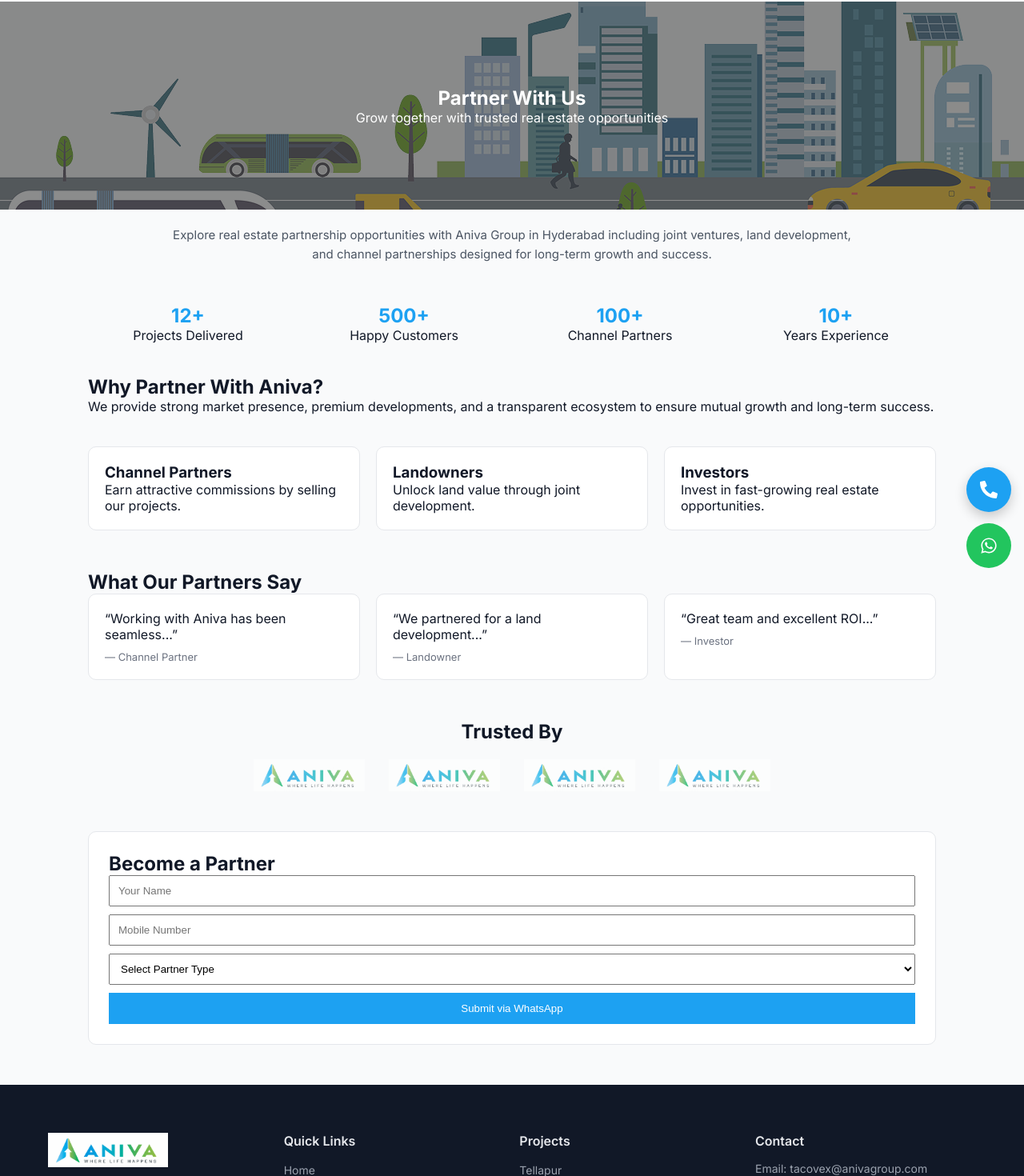
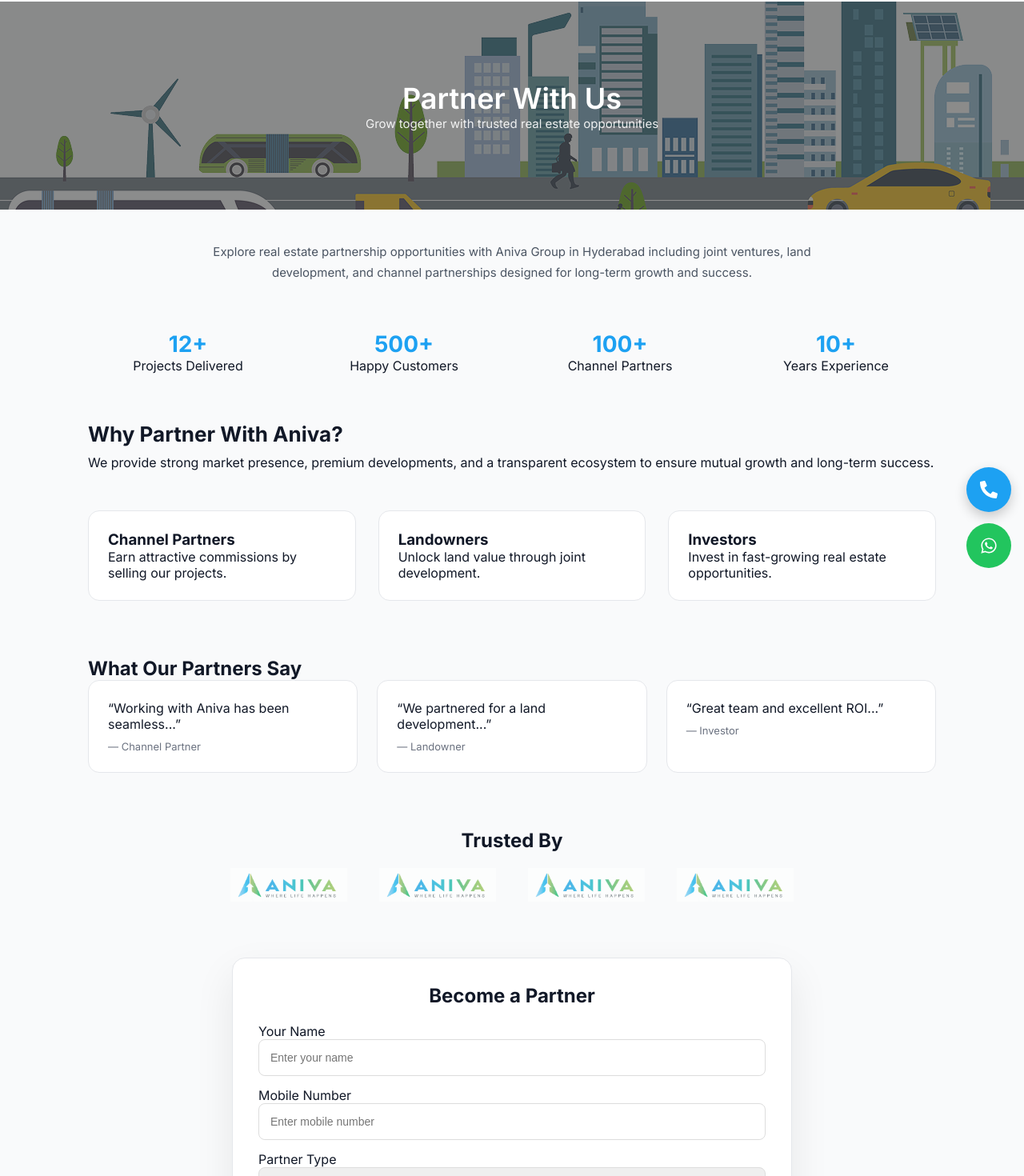
Before and after one commit to tacomines/anivagroup, a Next.js app: page /property-partners in a window 1280 px wide. Shown: the part 70-1540 px from the top of the page at 80% size. Built offline with nearby package versions, Linux system fonts and the light colour scheme.

Commit message:
errors fixed

```diff
--- a/app/property-partners/PageClient.tsx
+++ b/app/property-partners/PageClient.tsx
@@ -45,7 +45,8 @@
       <div className={styles.hero}>
         <img
           src="/images/banners/theam-image.png"
-          alt="Real estate partnership opportunities with Aniva Group"
+          alt="Real estate partnership opportunities in Hyderabad with Aniva Group"
+          loading="eager"
         />
 
         <div className={styles.overlay}>
@@ -54,12 +55,9 @@
         </div>
       </div>
 
-      {/* 🔥 SEO TEXT */}
       <div className={styles.introText}>
         <p>
-          Explore real estate partnership opportunities with Aniva Group in
-          Hyderabad including joint ventures, land development, and channel
-          partnerships designed for long-term growth and success.
+          Explore real estate partnership opportunities with Aniva Group in Hyderabad including joint ventures, land development, and channel partnerships designed for long-term growth and success.
         </p>
       </div>
 
@@ -77,8 +75,7 @@
         <div className={styles.block}>
           <h2>Why Partner With Aniva?</h2>
           <p>
-            We provide strong market presence, premium developments, and a
-            transparent ecosystem to ensure mutual growth and long-term success.
+            We provide strong market presence, premium developments, and a transparent ecosystem to ensure mutual growth and long-term success.
           </p>
         </div>
 
@@ -126,10 +123,10 @@
         <div className={styles.logos}>
           <h2>Trusted By</h2>
           <div className={styles.logoRow}>
-            <img src="/images/logo99.webp" alt="Partner logo" />
-            <img src="/images/logo99.webp" alt="Partner logo" />
-            <img src="/images/logo99.webp" alt="Partner logo" />
-            <img src="/images/logo99.webp" alt="Partner logo" />
+            <img src="/images/logo99.webp" alt="Trusted partner" loading="lazy" />
+            <img src="/images/logo99.webp" alt="Trusted partner" loading="lazy" />
+            <img src="/images/logo99.webp" alt="Trusted partner" loading="lazy" />
+            <img src="/images/logo99.webp" alt="Trusted partner" loading="lazy" />
           </div>
         </div>
 
@@ -139,14 +136,18 @@
         <div className={styles.form}>
           <h2>Become a Partner</h2>
 
+          <label htmlFor="name">Your Name</label>
           <input
-            placeholder="Your Name"
+            id="name"
+            placeholder="Enter your name"
             value={name}
             onChange={(e) => setName(e.target.value)}
           />
 
+          <label htmlFor="phone">Mobile Number</label>
           <input
-            placeholder="Mobile Number"
+            id="phone"
+            placeholder="Enter mobile number"
             maxLength={10}
             value={phone}
             onChange={(e) =>
@@ -154,7 +155,12 @@
             }
           />
 
-          <select value={type} onChange={(e) => setType(e.target.value)}>
+          <label htmlFor="type">Partner Type</label>
+          <select
+            id="type"
+            value={type}
+            onChange={(e) => setType(e.target.value)}
+          >
             <option value="">Select Partner Type</option>
             <option>Channel Partner</option>
             <option>Landowner</option>
--- a/app/property-partners/page.module.css
+++ b/app/property-partners/page.module.css
@@ -7,19 +7,14 @@
 .hero {
   position: relative;
   height: 260px;
-
-  /* ✅ FIX: push below navbar correctly */
   margin-top: var(--navbar-height);
-
   overflow: hidden;
 }
 
-/* HERO IMAGE */
 .hero img {
   width: 100%;
   height: 100%;
   object-fit: cover;
-  display: block;
 }
 
 /* OVERLAY */
@@ -34,68 +29,46 @@
   align-items: center;
 
   color: white;
+  text-align: center;
+  padding: 0 20px;
+}
+
+.overlay h1 {
+  font-size: 36px;
+  font-weight: 600;
+}
+
+.overlay p {
+  font-size: 15px;
+  opacity: 0.9;
+}
+
+/* INTRO */
+.introText {
+  max-width: 800px;
+  margin: 40px auto 0;
+  text-align: center;
+  color: #4B5563;
+  font-size: 15px;
+  line-height: 1.7;
+  padding: 0 20px;
 }
 
 /* CONTAINER */
 .container {
   max-width: 1100px;
   margin: auto;
-  padding: 50px 20px;
+  padding: 60px 20px;
 }
 
 /* BLOCK */
 .block {
-  margin-bottom: 40px;
+  margin-bottom: 50px;
 }
 
-/* GRID */
-.grid {
-  display: grid;
-  grid-template-columns: repeat(3,1fr);
-  gap: 20px;
-  margin-bottom: 40px;
-}
-
-.card {
-  background: white;
-  padding: 20px;
-  border-radius: 10px;
-  border: 1px solid #E5E7EB;
-}
-
-/* FORM */
-.form {
-  background: white;
-  padding: 25px;
-  border-radius: 10px;
-  border: 1px solid #E5E7EB;
-}
-
-.form input,
-.form select {
-  width: 100%;
-  padding: 10px;
+.block h2 {
+  font-size: 26px;
   margin-bottom: 10px;
-}
-
-.form button {
-  width: 100%;
-  padding: 12px;
-  background: #1DA1F2;
-  color: white;
-  border: none;
-}
-
-.error {
-  color: red;
-  font-size: 13px;
-}
-
-/* MOBILE */
-@media (max-width: 1024px) {
-  .grid {
-    grid-template-columns: 1fr;
-  }
 }
 
 /* STATS */
@@ -103,30 +76,52 @@
   display: grid;
   grid-template-columns: repeat(4,1fr);
   gap: 20px;
-  margin-bottom: 40px;
+  margin-bottom: 60px;
   text-align: center;
 }
 
 .stats h3 {
-  font-size: 24px;
+  font-size: 28px;
   color: #1DA1F2;
+}
+
+/* GRID */
+.grid {
+  display: grid;
+  grid-template-columns: repeat(3,1fr);
+  gap: 28px;
+  margin-bottom: 60px;
+}
+
+/* CARD */
+.card {
+  background: white;
+  padding: 24px;
+  border-radius: 14px;
+  border: 1px solid #E5E7EB;
+  transition: all 0.3s ease;
+}
+
+.card:hover {
+  transform: translateY(-6px);
+  box-shadow: 0 18px 40px rgba(0,0,0,0.08);
 }
 
 /* TESTIMONIALS */
 .testimonials {
-  margin: 50px 0;
+  margin: 70px 0;
 }
 
 .testimonialGrid {
   display: grid;
   grid-template-columns: repeat(3,1fr);
-  gap: 20px;
+  gap: 24px;
 }
 
 .testimonial {
   background: #fff;
-  padding: 20px;
-  border-radius: 10px;
+  padding: 24px;
+  border-radius: 14px;
   border: 1px solid #E5E7EB;
 }
 
@@ -140,95 +135,87 @@
 /* LOGOS */
 .logos {
   text-align: center;
-  margin: 50px 0;
+  margin: 70px 0;
 }
 
 .logoRow {
   display: flex;
   justify-content: center;
-  gap: 30px;
+  gap: 40px;
   margin-top: 20px;
 }
 
 .logoRow img {
-  height: 40px;
+  height: 42px;
   opacity: 0.7;
+  transition: 0.3s;
+}
+
+.logoRow img:hover {
+  opacity: 1;
+}
+
+/* 🔥 FORM FIX (MAIN PREMIUM CHANGE) */
+.form {
+  max-width: 700px;       /* ✅ KEY FIX */
+  margin: 0 auto;         /* ✅ center */
+  background: white;
+  padding: 32px;
+  border-radius: 16px;
+  border: 1px solid #E5E7EB;
+  box-shadow: 0 20px 50px rgba(0,0,0,0.08);
+}
+
+.form h2 {
+  margin-bottom: 20px;
+  text-align: center;
+}
+
+/* INPUTS */
+.form input,
+.form select {
+  width: 100%;
+  padding: 14px;
+  margin-bottom: 14px;
+  border-radius: 8px;
+  border: 1px solid #ddd;
+  font-size: 14px;
+}
+
+.form input:focus,
+.form select:focus {
+  outline: none;
+  border-color: #1DA1F2;
+  box-shadow: 0 0 0 2px rgba(29,161,242,0.2);
+}
+
+/* BUTTON */
+.form button {
+  width: 100%;
+  padding: 14px;
+  background: linear-gradient(135deg,#1DA1F2,#22C55E);
+  color: white;
+  border: none;
+  border-radius: 10px;
+  font-weight: 600;
+  transition: 0.3s;
+}
+
+.form button:hover {
+  transform: translateY(-2px);
+}
+
+/* ERROR */
+.error {
+  color: red;
+  font-size: 13px;
 }
 
 /* MOBILE */
 @media (max-width: 1024px) {
-  .stats,
-  .testimonialGrid {
+  .grid,
+  .testimonialGrid,
+  .stats {
     grid-template-columns: 1fr;
   }
-
-  .logoRow {
-    flex-wrap: wrap;
-  }
 }
-
-/* BROCHURE */
-.brochure {
-  background: linear-gradient(135deg, #1DA1F2, #2563EB);
-  color: white;
-  padding: 30px;
-  border-radius: 12px;
-
-  display: flex;
-  justify-content: space-between;
-  align-items: center;
-  gap: 20px;
-
-  margin: 50px 0;
-}
-
-.brochure h2 {
-  margin-bottom: 8px;
-}
-
-/* BUTTONS */
-.brochureActions {
-  display: flex;
-  gap: 12px;
-}
-
-.downloadBtn {
-  background: white;
-  color: #1DA1F2;
-  padding: 10px 18px;
-  border-radius: 6px;
-  text-decoration: none;
-  font-weight: 500;
-}
-
-.whatsappBtn {
-  background: #25D366;
-  color: white;
-  padding: 10px 18px;
-  border-radius: 6px;
-  border: none;
-  cursor: pointer;
-}
-
-/* MOBILE */
-@media (max-width: 768px) {
-  .brochure {
-    flex-direction: column;
-    text-align: center;
-  }
-
-  .brochureActions {
-    justify-content: center;
-  }
-}
-
-/* SEO TEXT */
-.introText {
-  max-width: 900px;
-  margin: 20px auto 0;
-  text-align: center;
-  color: #4B5563;
-  font-size: 15px;
-  line-height: 1.6;
-  padding: 0 20px;
-}
--- a/app/property-partners/page.tsx
+++ b/app/property-partners/page.tsx
@@ -2,11 +2,12 @@
 import PartnersClient from "./PageClient";
 import type { Metadata } from "next";
 
+/* ✅ SEO + PERFORMANCE SAFE */
 export const metadata: Metadata = {
   ...generateSEO({
-    title: "Real Estate Partnership Opportunities in Hyderabad",
+    title: "Real Estate Partnership Opportunities in Hyderabad | Aniva Group",
     description:
-      "Partner with Aniva Group for real estate opportunities including joint ventures, land partnerships, and channel partnerships in Hyderabad.",
+      "Partner with Aniva Group for real estate opportunities in Hyderabad including joint ventures, land development, and channel partnerships for long-term growth.",
     path: "/partners",
   }),
 
@@ -14,17 +15,36 @@
     "real estate partners Hyderabad",
     "channel partner real estate",
     "land partnership Hyderabad",
-    "joint venture real estate",
+    "joint venture real estate India",
+    "property investment partnership Hyderabad",
     "Aniva Group partners",
   ],
 
   openGraph: {
     title: "Property Partners | Aniva Group",
     description:
-      "Join hands with Aniva Group for high-growth real estate partnerships.",
+      "Join Aniva Group as a real estate partner and explore high-growth opportunities in Hyderabad including joint ventures and channel partnerships.",
     url: "/partners",
     siteName: "Aniva Group",
     type: "website",
+
+    /* ✅ ADDED IMAGE FOR SOCIAL SHARING */
+    images: [
+      {
+        url: "/images/banners/theam-image.png",
+        width: 1200,
+        height: 630,
+        alt: "Real estate partnership opportunities with Aniva Group",
+      },
+    ],
+  },
+
+  twitter: {
+    card: "summary_large_image",
+    title: "Property Partners | Aniva Group",
+    description:
+      "Explore real estate partnership opportunities with Aniva Group in Hyderabad.",
+    images: ["/images/banners/theam-image.png"],
   },
 
   alternates: {
@@ -32,6 +52,7 @@
   },
 };
 
+/* ✅ PAGE */
 export default function PartnersPage() {
   return <PartnersClient />;
 }
```
